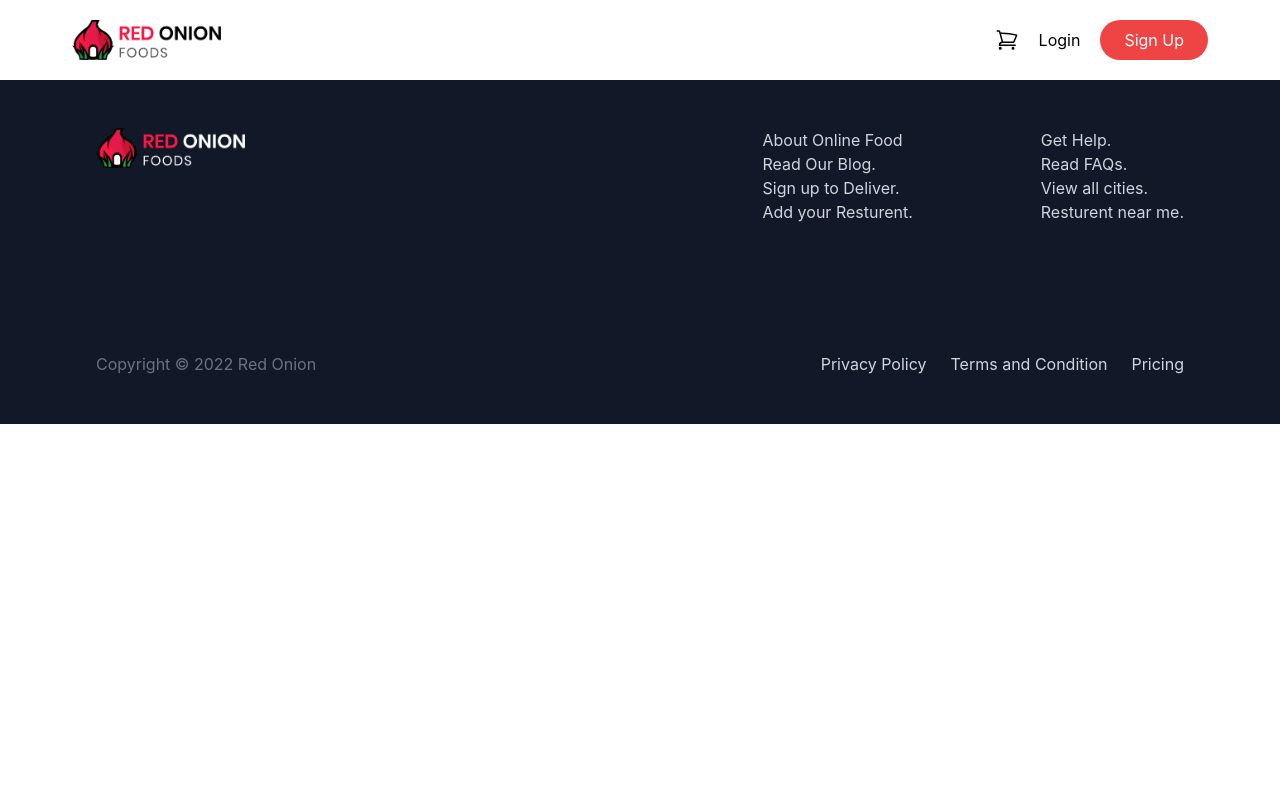
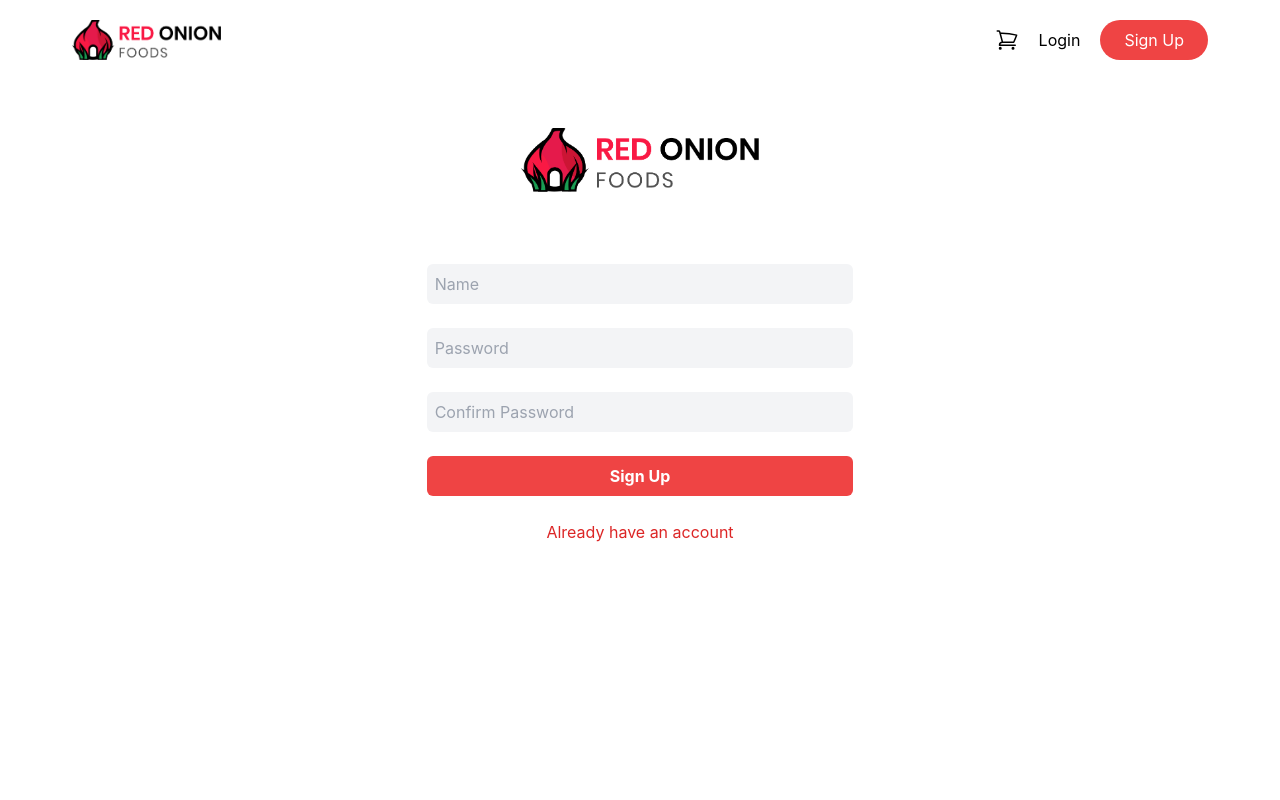
Before and after one commit to osama2kabdullah/red-onion, a React (Create React App) app: page /signup in a window 1280 px wide. Shown: the top 800 px of the page. Built offline with nearby package versions, Linux system fonts and the light colour scheme.

Commit message:
login and sign up page designe and route setup done

```diff
--- a/src/App.js
+++ b/src/App.js
@@ -1,13 +1,11 @@
-import logo from './logo.svg';
 import './App.css';
 import Header from './Pages/shared/Header';
 import Home from './Pages/Home/Home';
 import Footer from './Pages/shared/Footer';
 import { Route, Routes } from 'react-router-dom';
-import Lunch from './Pages/Home/Lunch';
-import Breakfast from './Pages/Home/Breakfast';
-import Dinner from './Pages/Home/Dinner';
 import ItemWrap from './Pages/Home/ItemWrap';
+import Login from './Pages/Login/Login';
+import Signup from './Pages/Login/Signup';
 
 function App() {
   return (
@@ -20,6 +18,8 @@ function App() {
           <Route path='/food/:breakfast' element={<ItemWrap></ItemWrap>}></Route>
           <Route path='/food/:dinner' element={<ItemWrap></ItemWrap>}></Route>
         </Route>
+        <Route path='/login' element={<Login></Login>}></Route>
+        <Route path='/signup' element={<Signup></Signup>}></Route>
       </Routes>
       <Footer></Footer>
     </div>
--- /dev/null
+++ b/src/Pages/Login/Login.js
@@ -0,0 +1,20 @@
+import React from 'react';
+import { useNavigate } from 'react-router-dom';
+import logo2 from '../../images/logo2.png'
+
+const Login = () => {
+    const navigate = useNavigate();
+    return (
+        <section className='h-screen'>
+            <form className='w-2/6 m-auto pt-12 grid gap-6'>
+                <img src={logo2} className='h-16 mx-auto mb-12' alt="" />
+                <input className='p-2 w-full rounded-md bg-gray-100' placeholder='Email' type='email' required />
+                <input className='p-2 w-full rounded-md bg-gray-100' placeholder='Password' type='password' required />
+                <input className='p-2 font-bold bg-red-500 rounded-md w-full hover:bg-red-600 active:bg-red-500 text-white' type="submit" value="Login" />
+                <p onClick={()=>navigate('/signup')} className="text-center text-red-600 cursor-pointer hover:underline">Don't have a Account</p>
+            </form>
+        </section>
+    );
+};
+
+export default Login;
--- /dev/null
+++ b/src/Pages/Login/Signup.js
@@ -0,0 +1,40 @@
+import React from "react";
+import { useNavigate } from "react-router-dom";
+import logo2 from '../../images/logo2.png'
+
+const Signup = () => {
+    const navigate = useNavigate();
+  return (
+    <section className="h-screen">
+      <form className="w-2/6 m-auto pt-12 grid gap-6">
+        <img src={logo2} className="h-16 mx-auto mb-12" alt="" />
+        <input
+          className="p-2 w-full rounded-md bg-gray-100"
+          placeholder="Name"
+          type="text"
+          required
+        />
+        <input
+          className="p-2 w-full rounded-md bg-gray-100"
+          placeholder="Password"
+          type="password"
+          required
+        />
+        <input
+          className="p-2 w-full rounded-md bg-gray-100"
+          placeholder="Confirm Password"
+          type="password"
+          required
+        />
+        <input
+          className="p-2 font-bold bg-red-500 rounded-md w-full hover:bg-red-600 active:bg-red-500 text-white"
+          type="submit"
+          value="Sign Up"
+        />
+        <p onClick={()=>navigate('/login')} className="text-center text-red-600 cursor-pointer hover:underline">Already have an account</p>
+      </form>
+    </section>
+  );
+};
+
+export default Signup;
--- a/src/Pages/shared/Header.js
+++ b/src/Pages/shared/Header.js
@@ -24,7 +24,7 @@ const Header = () => {
           />
         </svg>
         <span className="cursor-pointer hover:underline hover:text-red-500" onClick={()=>navigate('/login')}>Login</span>
-        <ButtonMe>Sign Up</ButtonMe>
+        <div onClick={()=>navigate('/signup')} className=" rounded-full"><ButtonMe>Sign Up</ButtonMe></div>
       </div>
     </nav>
   );
```
